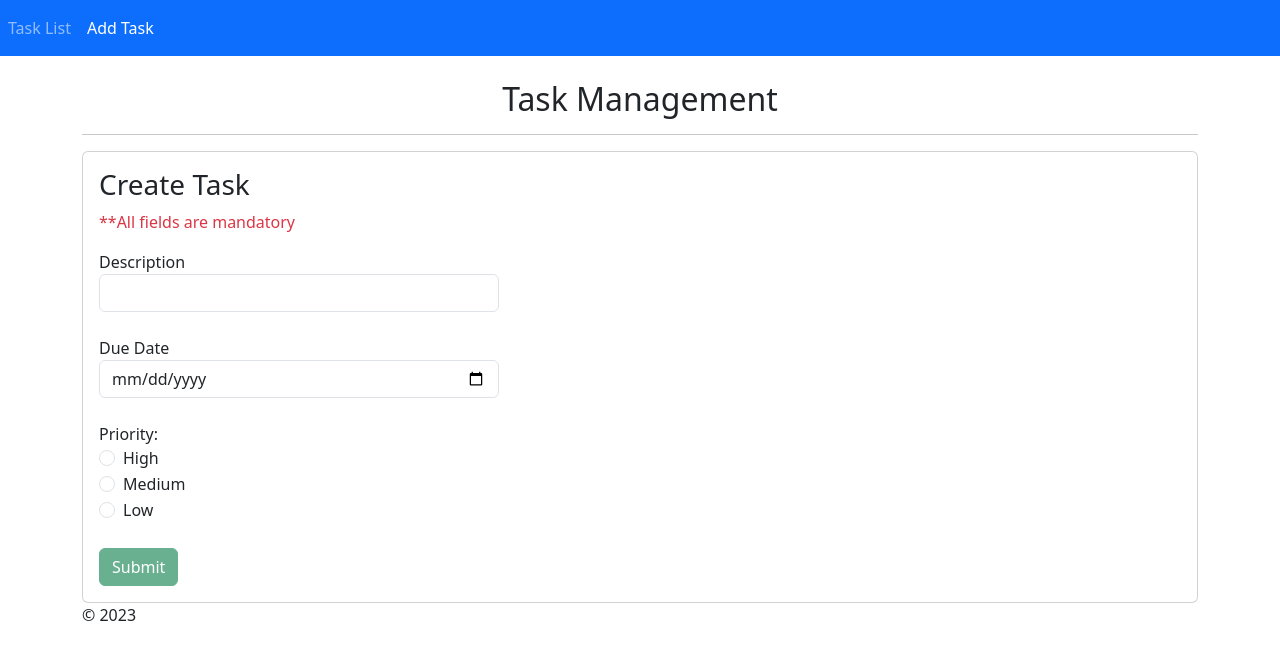
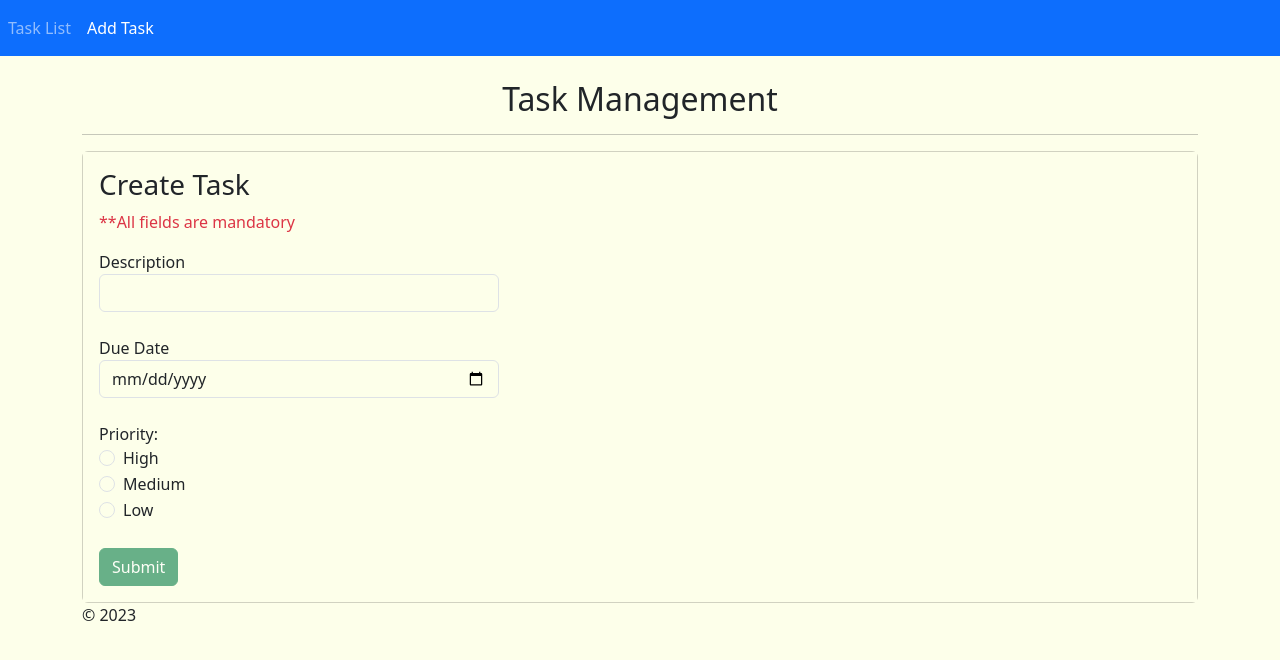
Before and after one commit to ser-alchemist/task-management-angular, an Angular app: page /add in a window 1280 px wide. Shown: the top 660 px of the page. Built offline with nearby package versions, Linux system fonts and the light colour scheme.

Commit message:
tasks completed; color applied based on status, priority and due date; next => modify UI

```diff
--- a/src/app/app.component.css
+++ b/src/app/app.component.css
@@ -0,0 +1,3 @@
+div{
+  background: #fdffea;
+}
--- a/src/app/create-task/create-task.component.css
+++ b/src/app/create-task/create-task.component.css
@@ -0,0 +1,3 @@
+input{
+  background: #fdffea;
+}
--- a/src/app/task-details/task-details.component.css
+++ b/src/app/task-details/task-details.component.css
@@ -0,0 +1,3 @@
+div{
+  background: #fdffea;
+}
--- a/src/app/task-list/task-list.component.css
+++ b/src/app/task-list/task-list.component.css
@@ -1,10 +1,14 @@
+div{
+  background: #fdffea;
+}
+
 .status-active {
   color: green;
-  /*font-weight: bold;*/
+  font-weight: bold;
 }
 
 .status-inactive {
-  color: #ffdd00;
+  color: #9a9204;
   /*font-weight: bold;*/
 }
 
@@ -23,6 +27,7 @@
 
 .priority-high{
   color: red;
+  font-weight: bold;
 }
 
 .priority-medium{
--- a/src/app/update-task/update-task.component.css
+++ b/src/app/update-task/update-task.component.css
@@ -0,0 +1,3 @@
+input{
+  background: #fdffea;
+}
--- a/src/index.html
+++ b/src/index.html
@@ -7,7 +7,7 @@
   <meta name="viewport" content="width=device-width, initial-scale=1">
   <link rel="icon" type="image/x-icon" href="favicon.ico">
 </head>
-<body>
+<body style="background: #fdffea">
 
   <app-root></app-root>
 
--- a/src/styles.css
+++ b/src/styles.css
@@ -1,4 +1,9 @@
 /* Dropdown Button */
+div{
+  background: #fdffea;
+}
+
+
 .dropbtn {
   background-color: #04AA6D;
   color: white;
```
